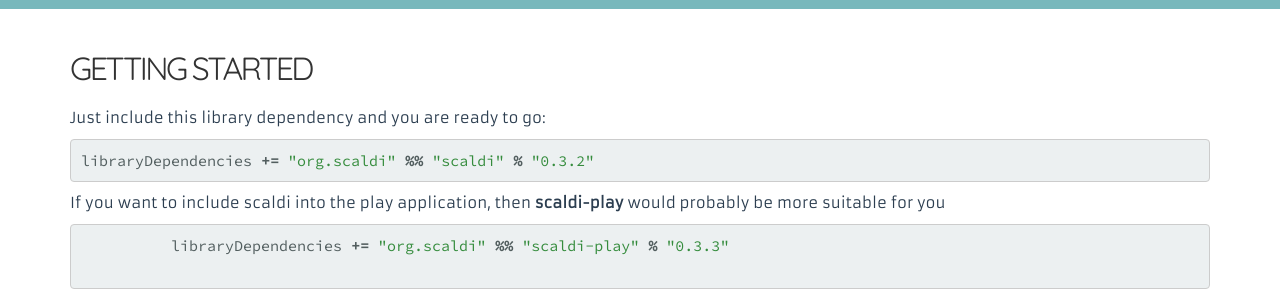
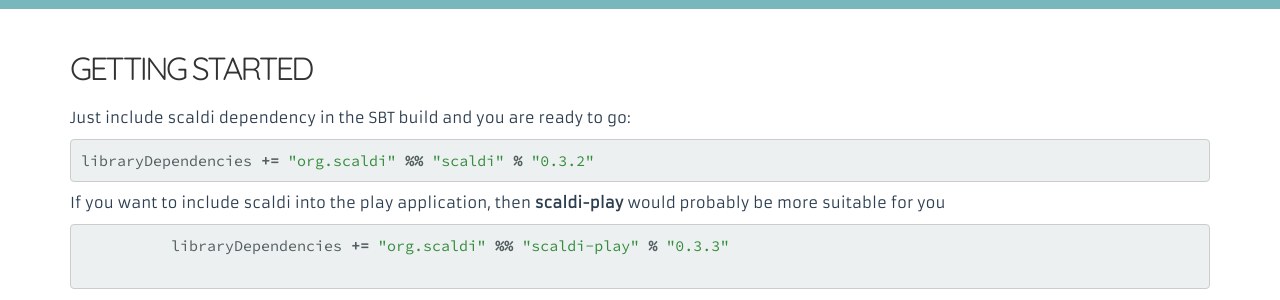
Before and after one commit to scaldi/scaldi-website, a Jekyll site: the page built from index.html, in a window 1280 px wide and 900 px high, scrolled down 3314 px. Shown: the part 152-452 px from the top of the window. Built offline with Jekyll 4.4.1, drawn with Linux system fonts in a browser that asks for light colours; some of the changed lines change nothing that is shown.

Commit message:
scaladoc links

```diff
--- a/_config.yml
+++ b/_config.yml
@@ -22,6 +22,10 @@
   stack-overflow: http://stackoverflow.com/questions/tagged/scaldi
   google-groups: https://groups.google.com/forum/#!forum/scaldi
   scaldi-changelog: https://github.com/scaldi/scaldi/blob/master/CHANGELOG.md
+  scaladoc:
+    scaldi: http://scaldi.github.io/scaldi/latest/api
+    scaldi-play: http://scaldi.github.io/scaldi-play/latest/api/#scaldi.play.ScaldiSupport
+    scaldi-akka: http://scaldi.github.io/scaldi-akka/latest/api
 
 markdown: kramdown
 permalink: pretty
--- a/_includes/footer.html
+++ b/_includes/footer.html
@@ -11,9 +11,9 @@
       <div class="col-md-3">
         <h4>API</h4>
 
-        <p><a href="#">scaldi</a></p>
-        <p><a href="#">scaldi-play</a></p>
-        <p><a href="#">scaldi-akka</a></p>
+        <p><a href="{{site.link.scaladoc.scaldi}}" target="_blank">scaldi</a></p>
+        <p><a href="{{site.link.scaladoc.scaldi-play}}" target="_blank">scaldi-play</a></p>
+        <p><a href="{{site.link.scaladoc.scaldi-akka}}" target="_blank">scaldi-akka</a></p>
       </div>
       <div class="col-md-3">
         <h4>Feedback</h4>
--- a/_includes/header.html
+++ b/_includes/header.html
@@ -21,9 +21,9 @@
         <li class="dropdown">
           <a href="#" class="dropdown-toggle" data-toggle="dropdown">API <b class="caret"></b></a>
           <ul class="dropdown-menu">
-            <li><a target="_blank" href="#">scaldi</a></li>
-            <li><a target="_blank" href="#">scaldi-play</a></li>
-            <li><a target="_blank" href="#">scaldi-akka</a></li>
+            <li><a target="_blank" href="{{site.link.scaladoc.scaldi}}">scaldi</a></li>
+            <li><a target="_blank" href="{{site.link.scaladoc.scaldi-play}}">scaldi-play</a></li>
+            <li><a target="_blank" href="{{site.link.scaladoc.scaldi-akka}}">scaldi-akka</a></li>
             <li class="divider"></li>
             <li><a target="_blank" href="{{site.link.scaldi-changelog}}">Changelog</a></li>
           </ul>
--- a/index.html
+++ b/index.html
@@ -324,7 +324,7 @@
     <div class="row">
       <div class="col-md-12">
         <h2>Getting Started</h2>
-        <p>Just include this library dependency and you are ready to go:</p>
+        <p>Just include scaldi dependency in the SBT build and you are ready to go:</p>
         <p>
 {% highlight scala %}
 libraryDependencies += "org.scaldi" %% "scaldi" % "{{site.version.scaldi}}"
```
